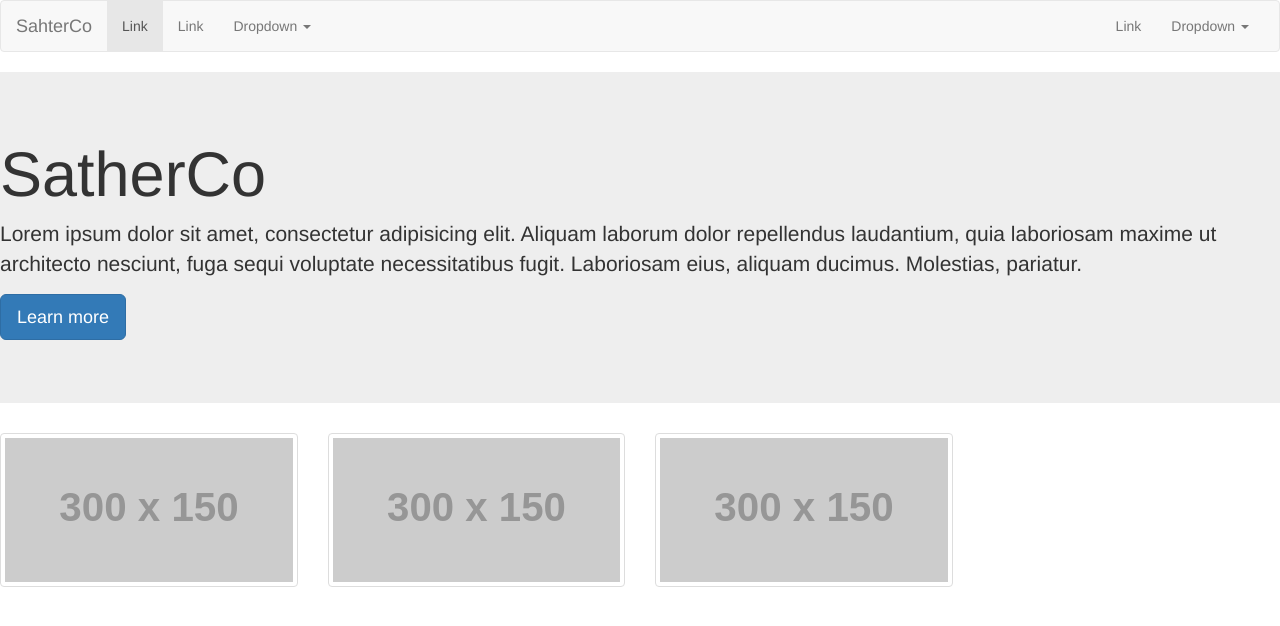
After one commit to davesather/davesather.github.io, a PHP site: page /bootstrap/test.html in a window 1280 px wide. The commit adds this page. Shown: the top 626 px of the page. Run offline with PHP 8.4, Linux system fonts and the light colour scheme; grey boxes labelled with a size stand in for pictures from a placeholder-image service; some libraries are stand-ins or nearby versions.

Commit message:
file changes
a lot of test/changes

```diff
--- /dev/null
+++ b/bootstrap/test.html
@@ -0,0 +1,93 @@
+<!DOCTYPE html>
+<html lang="en">
+<head>
+	<meta charset="UTF-8">
+	<title>Document</title>
+	<link rel="stylesheet" href="http://maxcdn.bootstrapcdn.com/bootstrap/3.2.0/css/bootstrap.min.css">
+</head>
+<body>
+
+<!-- nav -->
+<nav class="navbar navbar-default" role="navigation">
+  <div class="container-fluid">
+    <!-- Brand and toggle get grouped for better mobile display -->
+    <div class="navbar-header">
+      <button type="button" class="navbar-toggle" data-toggle="collapse" data-target="#bs-example-navbar-collapse-1">
+        <span class="sr-only">Toggle navigation</span>
+        <span class="icon-bar"></span>
+        <span class="icon-bar"></span>
+        <span class="icon-bar"></span>
+      </button>
+      <a class="navbar-brand" href="#">SahterCo</a>
+    </div>
+
+    <!-- Collect the nav links, forms, and other content for toggling -->
+    <div class="collapse navbar-collapse" id="bs-example-navbar-collapse-1">
+      <ul class="nav navbar-nav">
+        <li class="active"><a href="#">Link</a></li>
+        <li><a href="#">Link</a></li>
+        <li class="dropdown">
+          <a href="#" class="dropdown-toggle" data-toggle="dropdown">Dropdown <span class="caret"></span></a>
+          <ul class="dropdown-menu" role="menu">
+            <li><a href="#">Action</a></li>
+            <li><a href="#">Another action</a></li>
+            <li><a href="#">Something else here</a></li>
+            <li class="divider"></li>
+            <li><a href="#">Separated link</a></li>
+            <li class="divider"></li>
+            <li><a href="#">One more separated link</a></li>
+          </ul>
+        </li>
+      </ul>
+      <ul class="nav navbar-nav navbar-right">
+        <li><a href="#">Link</a></li>
+        <li class="dropdown">
+          <a href="#" class="dropdown-toggle" data-toggle="dropdown">Dropdown <span class="caret"></span></a>
+          <ul class="dropdown-menu" role="menu">
+            <li><a href="#">Action</a></li>
+            <li><a href="#">Another action</a></li>
+            <li><a href="#">Something else here</a></li>
+            <li class="divider"></li>
+            <li><a href="#">Separated link</a></li>
+          </ul>
+        </li>
+      </ul>
+    </div><!-- /.navbar-collapse -->
+  </div><!-- /.container-fluid -->
+</nav>
+
+
+
+<!-- jumbotron -->
+<div class="jumbotron">
+  <h1>SatherCo</h1>
+  <p>Lorem ipsum dolor sit amet, consectetur adipisicing elit. Aliquam laborum dolor repellendus laudantium, quia laboriosam maxime ut architecto nesciunt, fuga sequi voluptate necessitatibus fugit. Laboriosam eius, aliquam ducimus. Molestias, pariatur.</p>
+  <p><a class="btn btn-primary btn-lg" role="button">Learn more</a></p>
+</div>
+
+
+<!-- thumbnail -->
+<div class="row">
+  <div class="col-xs-6 col-md-3">
+    <a href="#" class="thumbnail">
+      <img src="http://placehold.it/300x150" alt="">
+    </a>
+  </div>
+    <div class="col-xs-6 col-md-3">
+    <a href="#" class="thumbnail">
+      <img src="http://placehold.it/300x150" alt="">
+    </a>
+  </div>
+    <div class="col-xs-6 col-md-3">
+    <a href="#" class="thumbnail">
+      <img src="http://placehold.it/300x150" alt="">
+    </a>
+  </div>
+</div>
+
+
+
+	<script src="http://code.jquery.com/jquery-2.1.1.min.js"></script>
+	<script src="http://maxcdn.bootstrapcdn.com/bootstrap/3.2.0/js/bootstrap.min.js"></script>
+</body>
+</html>
```
Also changed, not shown: bootstrap/index.html (added, +53 -0 lines), test2/index.html (added, +13 -0 lines), test2/styles.css (added, +25 -0 lines), test2/test2.html (added, +17 -0 lines), usps/css/styles.css (+36 -2 lines), usps/index.html (+57 -8 lines).
